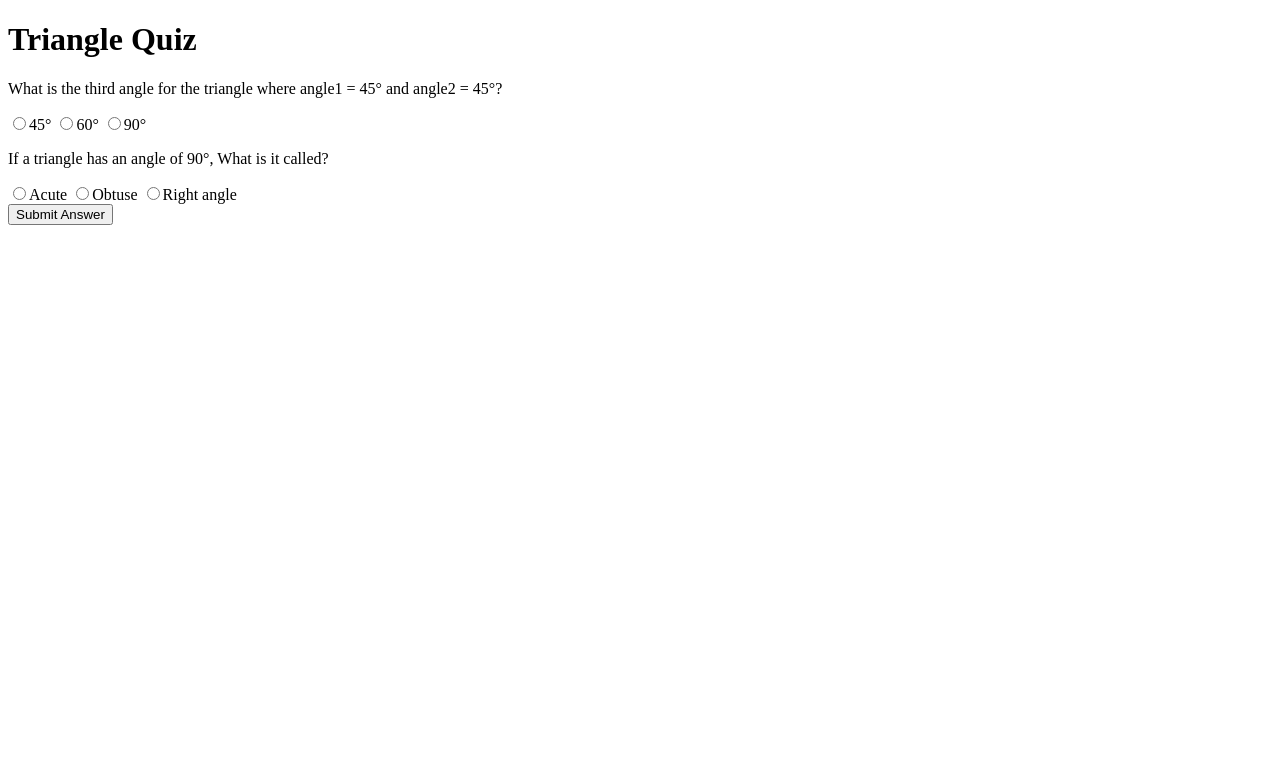
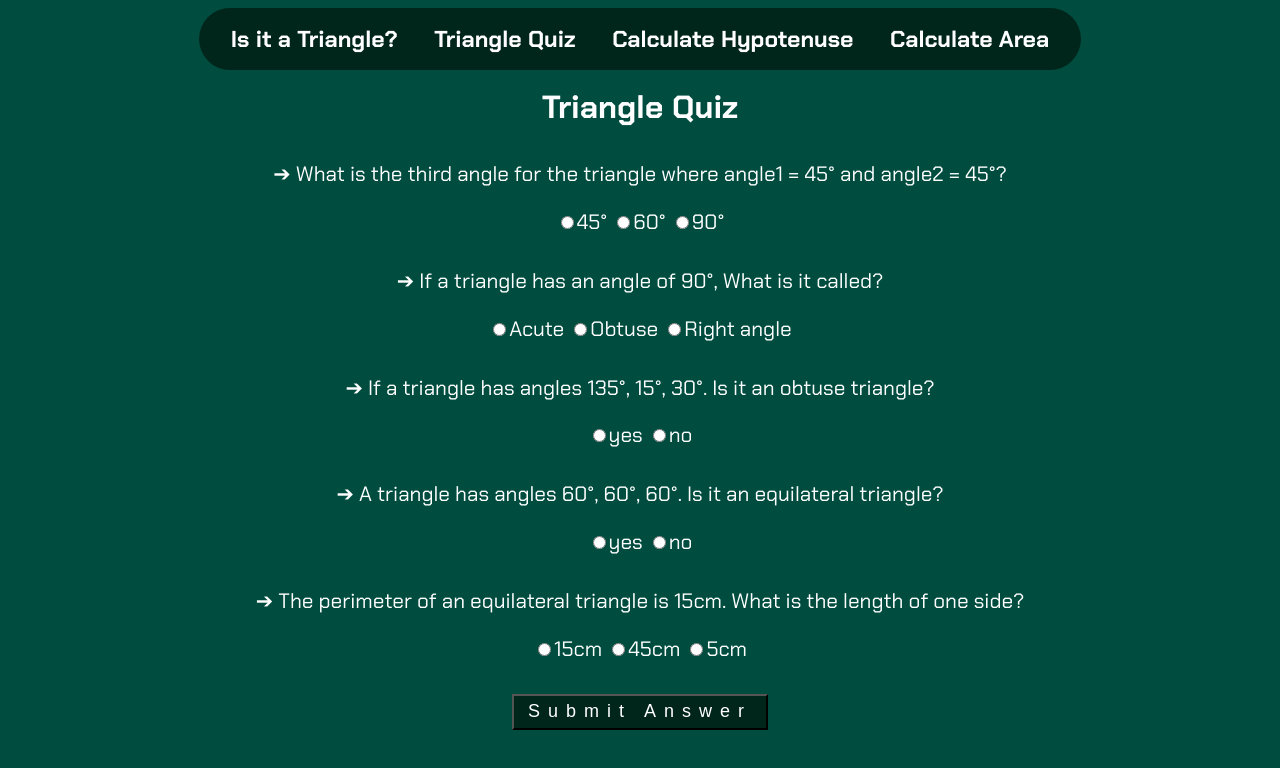
Before and after one commit to RakshitB07/fun-with-triangles, a plain HTML site: page pages/quiz.html in a window 1280 px wide. Drawn offline with Linux system fonts and the light colour scheme.

Commit message:
basic css done

```diff
--- a/pages/quiz.html
+++ b/pages/quiz.html
@@ -10,22 +10,45 @@
 </head>
 
 <body>
+    <nav class="nav-pills">
+        <a href="/pages/check-triangle.html">Is it a Triangle?</a>
+        <a href="/pages/quiz.html">Triangle Quiz</a>
+        <a href="/pages/hypotenuse.html">Calculate Hypotenuse</a>
+        <a href="/pages/triangle-area.html">Calculate Area</a>
+    </nav>
+
     <h1>Triangle Quiz</h1>
     <form class="quiz-form">
         <div class="question-container">
-            <p>What is the third angle for the triangle where angle1 = 45° and
+            <p>➔ What is the third angle for the triangle where angle1 = 45° and
                 angle2 = 45°?</p>
             <label><input name="question1" value="45°" type="radio">45°</label>
             <label><input name="question1" value="60°" type="radio">60°</label>
             <label><input name="question1" value="90°" type="radio">90°</label>
         </div>
         <div class="question-container">
-            <p>If a triangle has an angle of 90°, What is it called?</p>
+            <p>➔ If a triangle has an angle of 90°, What is it called?</p>
             <label><input name="question2" value="Acute" type="radio">Acute</label>
             <label><input name="question2" value="Obtuse" type="radio">Obtuse</label>
             <label><input name="question2" value="Right angle" type="radio">Right angle</label>
         </div>
+        <div class="question-container">
+            <p>➔ If a triangle has angles 135°, 15°, 30°. Is it an obtuse triangle? </p>
+            <label><input type="radio" name="question3" value="yes" />yes</label>
+            <label><input type="radio" name="question3" value="no" />no</label>
+        </div>
 
+        <div class="question-container">
+            <p>➔ A triangle has angles 60°, 60°, 60°. Is it an equilateral triangle? </p>
+            <label><input type="radio" name="question4" value="yes" />yes</label>
+            <label><input type="radio" name="question4" value="no" />no</label>
+        </div>
+        <div class="question-container">
+            <p>➔ The perimeter of an equilateral triangle is 15cm. What is the length of one side?</p>
+            <label><input type="radio" name="question5" value="15cm" />15cm</label>
+            <label><input type="radio" name="question5" value="45cm" />45cm</label>
+            <label><input type="radio" name="question5" value="5cm" />5cm</label>
+        </div>
     </form>
     <button id="submit-ans-btn">Submit Answer</button>
     <div id="output"></div>
--- a/scripts/quiz.js
+++ b/scripts/quiz.js
@@ -2,7 +2,7 @@ const quizForm = document.querySelector(".quiz-form");
 const submitAnsBtn = document.querySelector("#submit-ans-btn");
 const outputEl = document.querySelector("#output");
 
-const correctAns = ["90°", "Right angle"];
+const correctAns = ["90°", "Right angle", "yes", "yes", "5cm"];
 
 function calculateScore() {
     let score = 0;
--- a/styles/check-triangle.css
+++ b/styles/check-triangle.css
@@ -0,0 +1,58 @@
+@import url('https://fonts.googleapis.com/css2?family=Chakra+Petch:wght@400;700&display=swap');
+
+body {
+    font-family: 'Chakra Petch', sans-serif;
+    background-color: #004d40;
+    color: #ffffff;
+    text-align: center;
+}
+
+.nav-pills {
+    padding: 1rem;
+    font-size: 1.2rem;
+    background-color: #00251a;
+    border-radius: 2rem;
+    display: inline-block;
+}
+
+.nav-pills a {
+    text-decoration: none;
+    color: #ffffff;
+    margin: 1rem;
+    font-weight: 700;
+    font-size: larger;
+}
+
+.angle-input {
+    border: #00251a;
+    border-radius: 0.2rem;
+    font-size: 1.3rem;
+    width: 8rem;
+    margin-top: 0.5rem;
+    margin-bottom: 1rem;
+}
+
+.styling {
+    font-size: 1.5rem;
+}
+
+h1 {
+    margin-top: 1rem;
+}
+
+#check-triangle-btn {
+    font-size: large;
+    text-decoration: none;
+    color: #ffffff;
+    background-color: #00251a;
+    padding: 0.3em;
+    width: 10rem;
+    height: auto;
+    letter-spacing: 8px;
+}
+
+#output {
+    font-size: 1.5rem;
+    text-decoration: underline;
+    padding: 1rem;
+}
--- a/styles/hyypotenuse.css
+++ b/styles/hyypotenuse.css
@@ -0,0 +1,58 @@
+@import url('https://fonts.googleapis.com/css2?family=Chakra+Petch:wght@400;700&display=swap');
+
+body {
+    font-family: 'Chakra Petch', sans-serif;
+    background-color: #004d40;
+    color: #ffffff;
+    text-align: center;
+}
+
+.nav-pills {
+    padding: 1rem;
+    font-size: 1.2rem;
+    background-color: #00251a;
+    border-radius: 2rem;
+    display: inline-block;
+}
+
+.nav-pills a {
+    text-decoration: none;
+    color: #ffffff;
+    margin: 1rem;
+    font-weight: 700;
+    font-size: larger;
+}
+
+.side-input {
+    border: #00251a;
+    border-radius: 0.2rem;
+    font-size: 1.3rem;
+    width: 8rem;
+    margin-top: 0.5rem;
+    margin-bottom: 1rem;
+}
+
+.styling {
+    font-size: 1.5rem;
+}
+
+h1 {
+    margin-top: 1rem;
+}
+
+#check-hypo-btn {
+    font-size: large;
+    text-decoration: none;
+    color: #ffffff;
+    background-color: #00251a;
+    padding: 0.3em;
+    width: 12rem;
+    height: auto;
+    letter-spacing: 8px;
+}
+
+#output {
+    font-size: 1.5rem;
+    text-decoration: underline;
+    padding: 1rem;
+}
--- a/styles/quiz.css
+++ b/styles/quiz.css
@@ -0,0 +1,50 @@
+@import url('https://fonts.googleapis.com/css2?family=Chakra+Petch:wght@400;700&display=swap');
+
+body {
+    font-family: 'Chakra Petch', sans-serif;
+    background-color: #004d40;
+    color: #ffffff;
+    text-align: center;
+}
+
+.nav-pills {
+    padding: 1rem;
+    font-size: 1.2rem;
+    background-color: #00251a;
+    border-radius: 2rem;
+    display: inline-block;
+}
+
+.nav-pills a {
+    text-decoration: none;
+    color: #ffffff;
+    margin: 1rem;
+    font-weight: 700;
+    font-size: larger;
+}
+
+h1 {
+    margin-top: 1rem;
+}
+
+#submit-ans-btn {
+    font-size: large;
+    text-decoration: none;
+    color: #ffffff;
+    background-color: #00251a;
+    padding: 0.3em;
+    width: 16rem;
+    height: auto;
+    letter-spacing: 8px;
+}
+
+#output {
+    font-size: 1.5rem;
+    text-decoration: underline;
+    padding: 1rem;
+}
+
+.question-container {
+    font-size: 1.3rem;
+    margin: 2rem;
+}
--- a/styles/triangle-area.css
+++ b/styles/triangle-area.css
@@ -0,0 +1,58 @@
+@import url('https://fonts.googleapis.com/css2?family=Chakra+Petch:wght@400;700&display=swap');
+
+body {
+    font-family: 'Chakra Petch', sans-serif;
+    background-color: #004d40;
+    color: #ffffff;
+    text-align: center;
+}
+
+.nav-pills {
+    padding: 1rem;
+    font-size: 1.2rem;
+    background-color: #00251a;
+    border-radius: 2rem;
+    display: inline-block;
+}
+
+.nav-pills a {
+    text-decoration: none;
+    color: #ffffff;
+    margin: 1rem;
+    font-weight: 700;
+    font-size: larger;
+}
+
+.length-input {
+    border: #00251a;
+    border-radius: 0.2rem;
+    font-size: 1.3rem;
+    width: 8rem;
+    margin-top: 0.5rem;
+    margin-bottom: 1rem;
+}
+
+.styling {
+    font-size: 1.5rem;
+}
+
+h1 {
+    margin-top: 1rem;
+}
+
+#calculate-btn {
+    font-size: large;
+    text-decoration: none;
+    color: #ffffff;
+    background-color: #00251a;
+    padding: 0.3em;
+    width: 16rem;
+    height: auto;
+    letter-spacing: 8px;
+}
+
+#output {
+    font-size: 1.5rem;
+    text-decoration: underline;
+    padding: 1rem;
+}
```
Also changed, not shown: pages/check-triangle.html (+17 -12 lines), pages/hypotenuse.html (+15 -4 lines), pages/triangle-area.html (+16 -5 lines).
